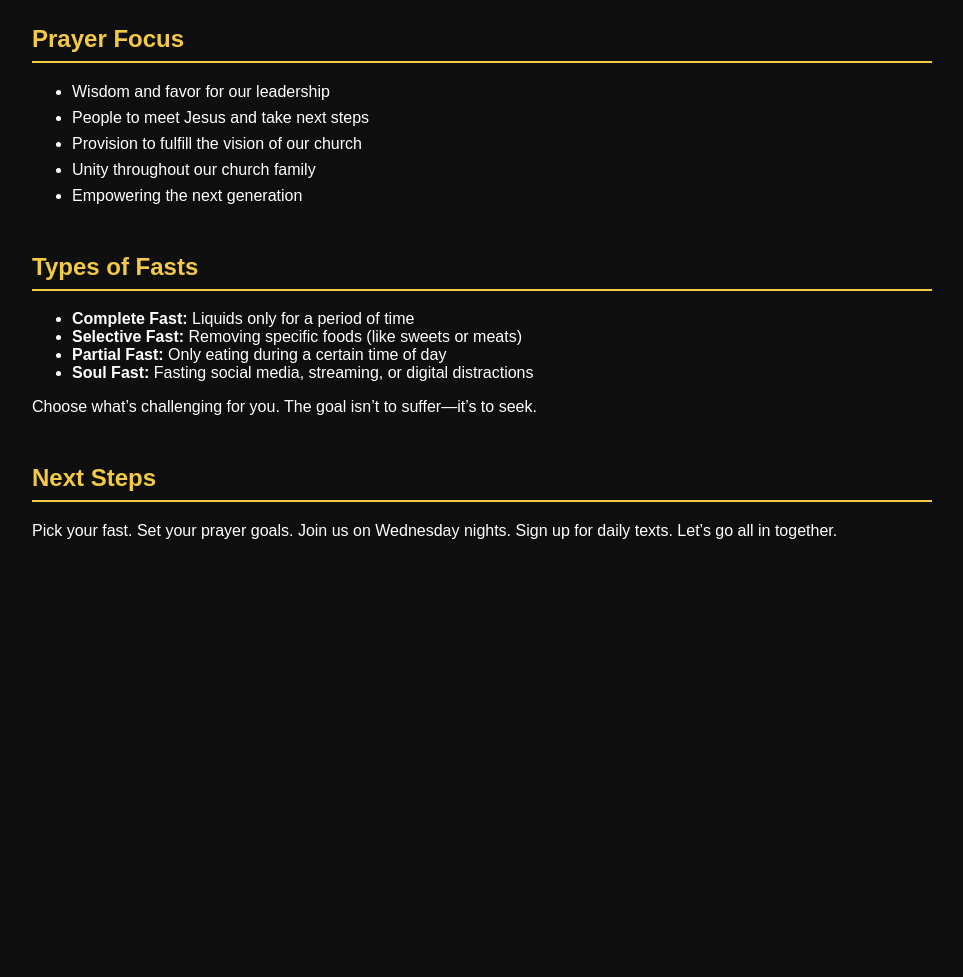
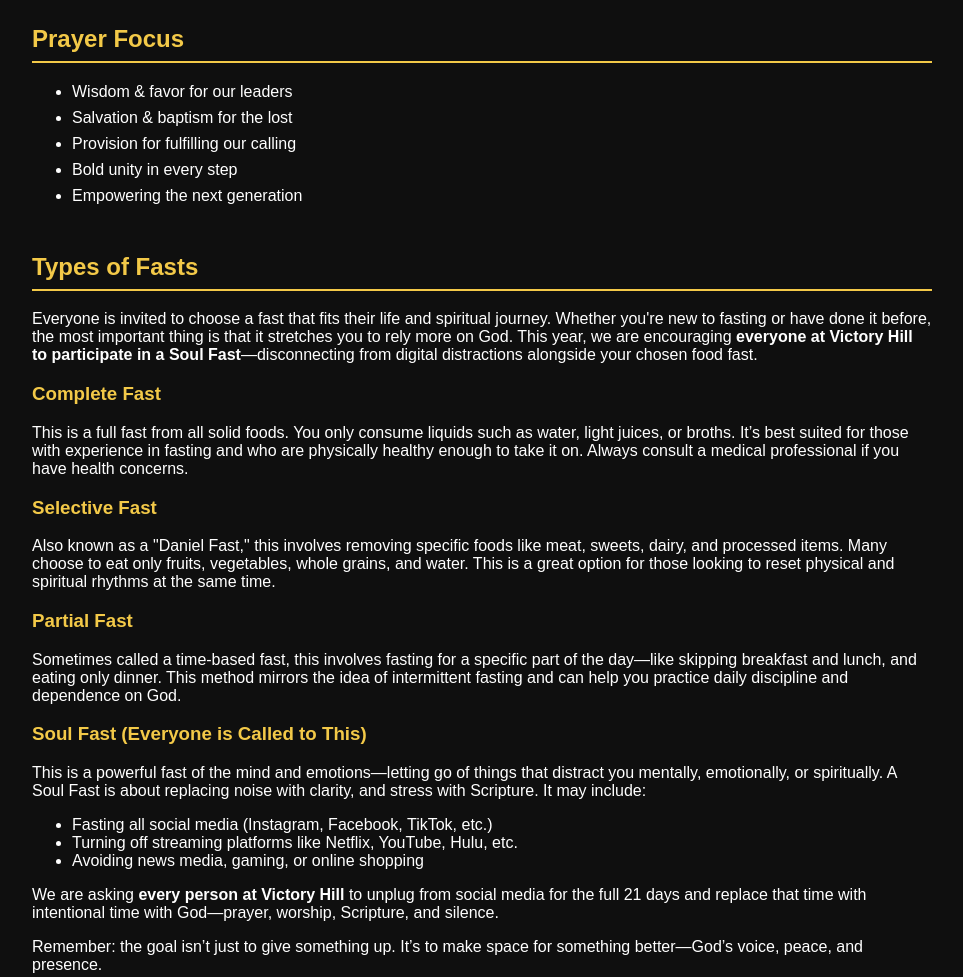
Before and after one commit to vhillchurch/21days, a plain HTML site: page index.html in a window 1280 px wide. Shown: the part 640-1617 px from the top of the page, without its empty margins (158-1121 px from the left). Before the commit the page ends 1228 px from the top, so only its background shows below. Drawn offline with Linux system fonts and the light colour scheme.

Commit message:
Update index.html

```diff
--- a/index.html
+++ b/index.html
@@ -83,23 +83,37 @@
     <section>
       <h2>Prayer Focus</h2>
       <ul class="prayer-focus">
-        <li>Wisdom and favor for our leadership</li>
-        <li>People to meet Jesus and take next steps</li>
-        <li>Provision to fulfill the vision of our church</li>
-        <li>Unity throughout our church family</li>
+        <li>Wisdom & favor for our leaders</li>
+        <li>Salvation & baptism for the lost</li>
+        <li>Provision for fulfilling our calling</li>
+        <li>Bold unity in every step</li>
         <li>Empowering the next generation</li>
       </ul>
     </section>
 
     <section>
       <h2>Types of Fasts</h2>
+      <p>Everyone is invited to choose a fast that fits their life and spiritual journey. Whether you're new to fasting or have done it before, the most important thing is that it stretches you to rely more on God. This year, we are encouraging <strong>everyone at Victory Hill to participate in a Soul Fast</strong>—disconnecting from digital distractions alongside your chosen food fast.</p>
+
+      <h3>Complete Fast</h3>
+      <p>This is a full fast from all solid foods. You only consume liquids such as water, light juices, or broths. It’s best suited for those with experience in fasting and who are physically healthy enough to take it on. Always consult a medical professional if you have health concerns.</p>
+
+      <h3>Selective Fast</h3>
+      <p>Also known as a "Daniel Fast," this involves removing specific foods like meat, sweets, dairy, and processed items. Many choose to eat only fruits, vegetables, whole grains, and water. This is a great option for those looking to reset physical and spiritual rhythms at the same time.</p>
+
+      <h3>Partial Fast</h3>
+      <p>Sometimes called a time-based fast, this involves fasting for a specific part of the day—like skipping breakfast and lunch, and eating only dinner. This method mirrors the idea of intermittent fasting and can help you practice daily discipline and dependence on God.</p>
+
+      <h3>Soul Fast (Everyone is Called to This)</h3>
+      <p>This is a powerful fast of the mind and emotions—letting go of things that distract you mentally, emotionally, or spiritually. A Soul Fast is about replacing noise with clarity, and stress with Scripture. It may include:</p>
       <ul>
-        <li><strong>Complete Fast:</strong> Liquids only for a period of time</li>
-        <li><strong>Selective Fast:</strong> Removing specific foods (like sweets or meats)</li>
-        <li><strong>Partial Fast:</strong> Only eating during a certain time of day</li>
-        <li><strong>Soul Fast:</strong> Fasting social media, streaming, or digital distractions</li>
+        <li>Fasting all social media (Instagram, Facebook, TikTok, etc.)</li>
+        <li>Turning off streaming platforms like Netflix, YouTube, Hulu, etc.</li>
+        <li>Avoiding news media, gaming, or online shopping</li>
       </ul>
-      <p>Choose what’s challenging for you. The goal isn’t to suffer—it’s to seek.</p>
+      <p>We are asking <strong>every person at Victory Hill</strong> to unplug from social media for the full 21 days and replace that time with intentional time with God—prayer, worship, Scripture, and silence.</p>
+
+      <p>Remember: the goal isn’t just to give something up. It’s to make space for something better—God’s voice, peace, and presence.</p>
     </section>
 
     <section>
@@ -107,4 +121,8 @@
       <p>
         Pick your fast. Set your prayer goals. Join us on Wednesday nights. Sign up for daily texts. Let’s go all in together.
       </p>
-      <a href="https://docs.google.com/document/d/e/2PACX-1vTwIDUgwrnl-Wk3u2E3yBtgI3VCaOb-C8L94PlFY1egPxC16ote3kJvNkPL1MRtZEddZYu0CbfLslcp/pub" target="_blank" c
+      <a href="https://docs.google.com/document/d/e/2PACX-1vTwIDUgwrnl-Wk3u2E3yBtgI3VCaOb-C8L94PlFY1egPxC16ote3kJvNkPL1MRtZEddZYu0CbfLslcp/pub" target="_blank" class="link-button">View Full Prayer & Fasting Guide</a>
+    </section>
+  </div>
+</body>
+</html>
```
